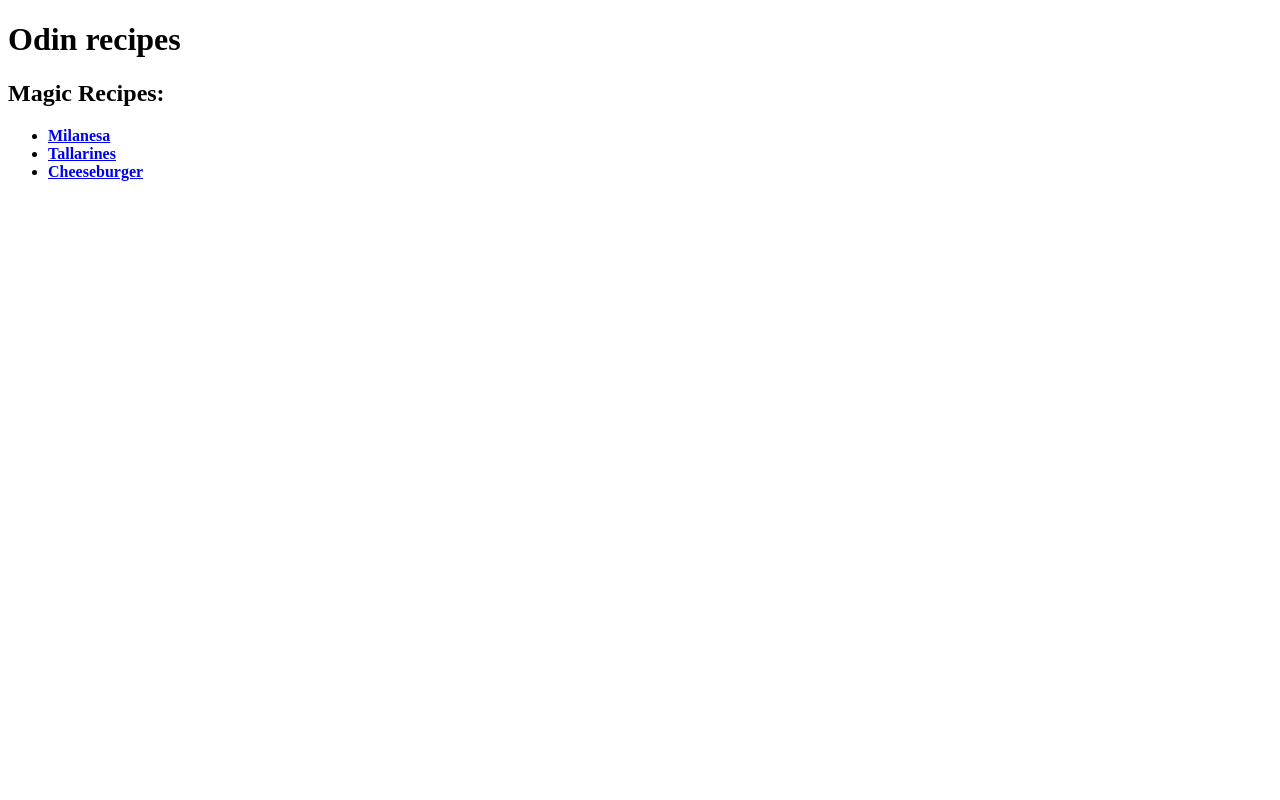
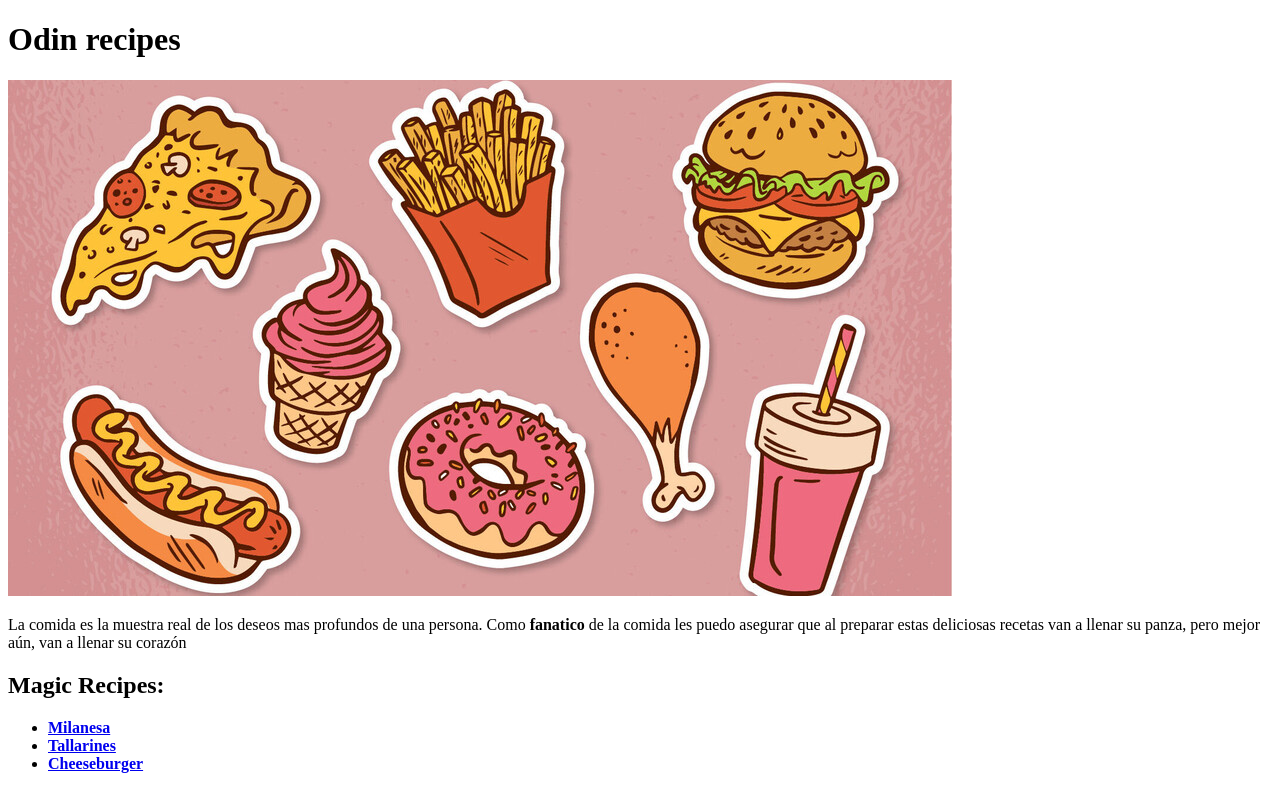
Before and after one commit to Liaz7/odin-recipes, a plain HTML site: page index.html in a window 1280 px wide. Drawn offline with Linux system fonts and the light colour scheme.

Commit message:
add image to index and finished hamburguesa

```diff
--- a/index.html
+++ b/index.html
@@ -6,11 +6,21 @@
     </head>
     <body>
         <h1>Odin recipes</h1>
+
+        <img src="../odin-recipes/img/comida.jpg" alt="comidita">
+
+        <p>La comida es la muestra real de los deseos mas profundos de una persona.
+            Como <strong>fanatico</strong> de la comida les puedo asegurar que al preparar
+            estas deliciosas recetas van a llenar su panza, pero mejor aún, van a llenar su corazón
+        </p>
+
         <h2>Magic Recipes:</h2>
+
         <ul>
             <li><a href="../odin-recipes/recipes/milanesa.html"><strong>Milanesa</strong></a></li>
             <li><a href="../odin-recipes/recipes/pasta.html"><strong>Tallarines</strong></a></li>
             <li><a href="../odin-recipes/recipes/hamburguesa.html"><strong>Cheeseburger</strong></a></li>
         </ul>
+
     </body>
 </html>
```
Also changed, not shown: img/comida.jpg (added).
